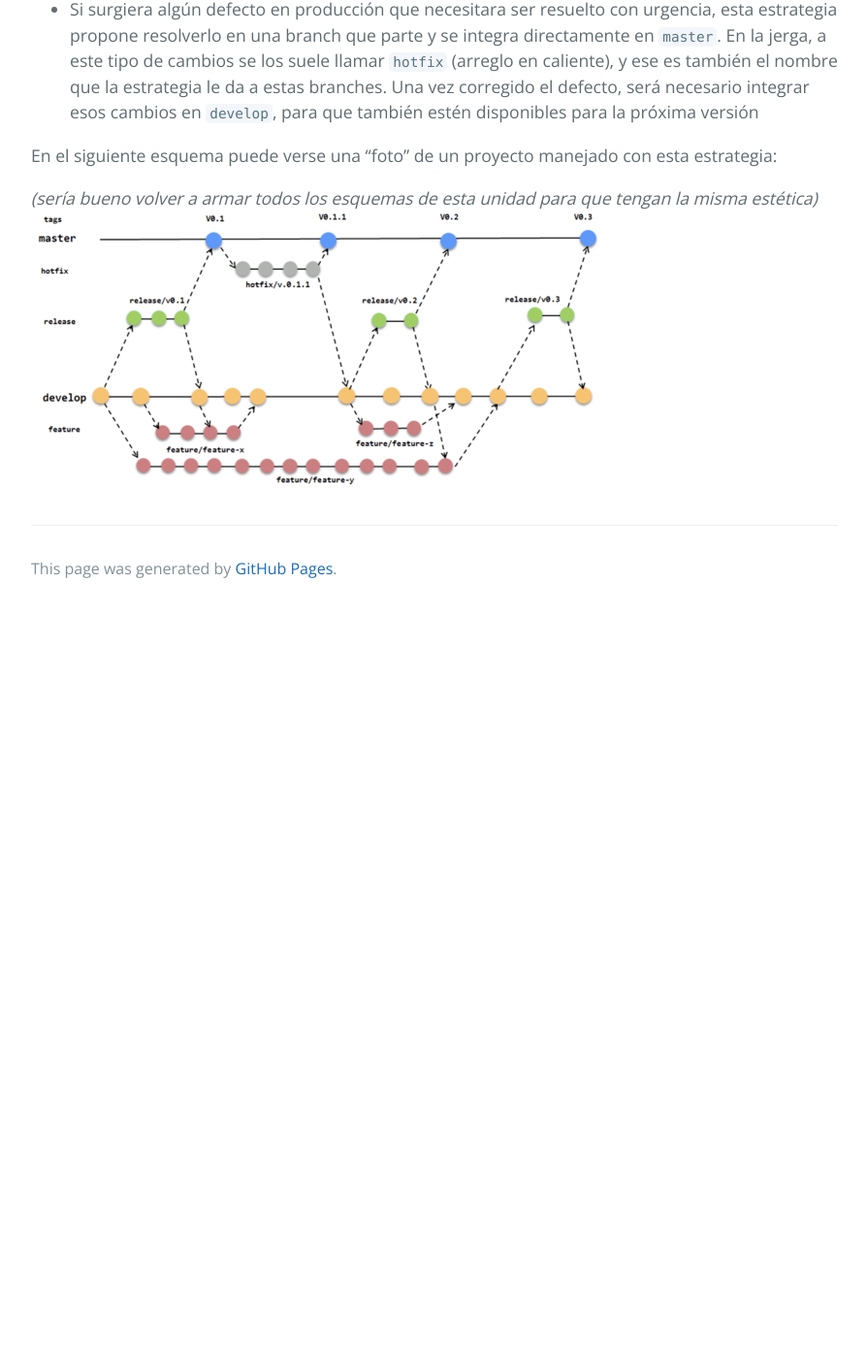
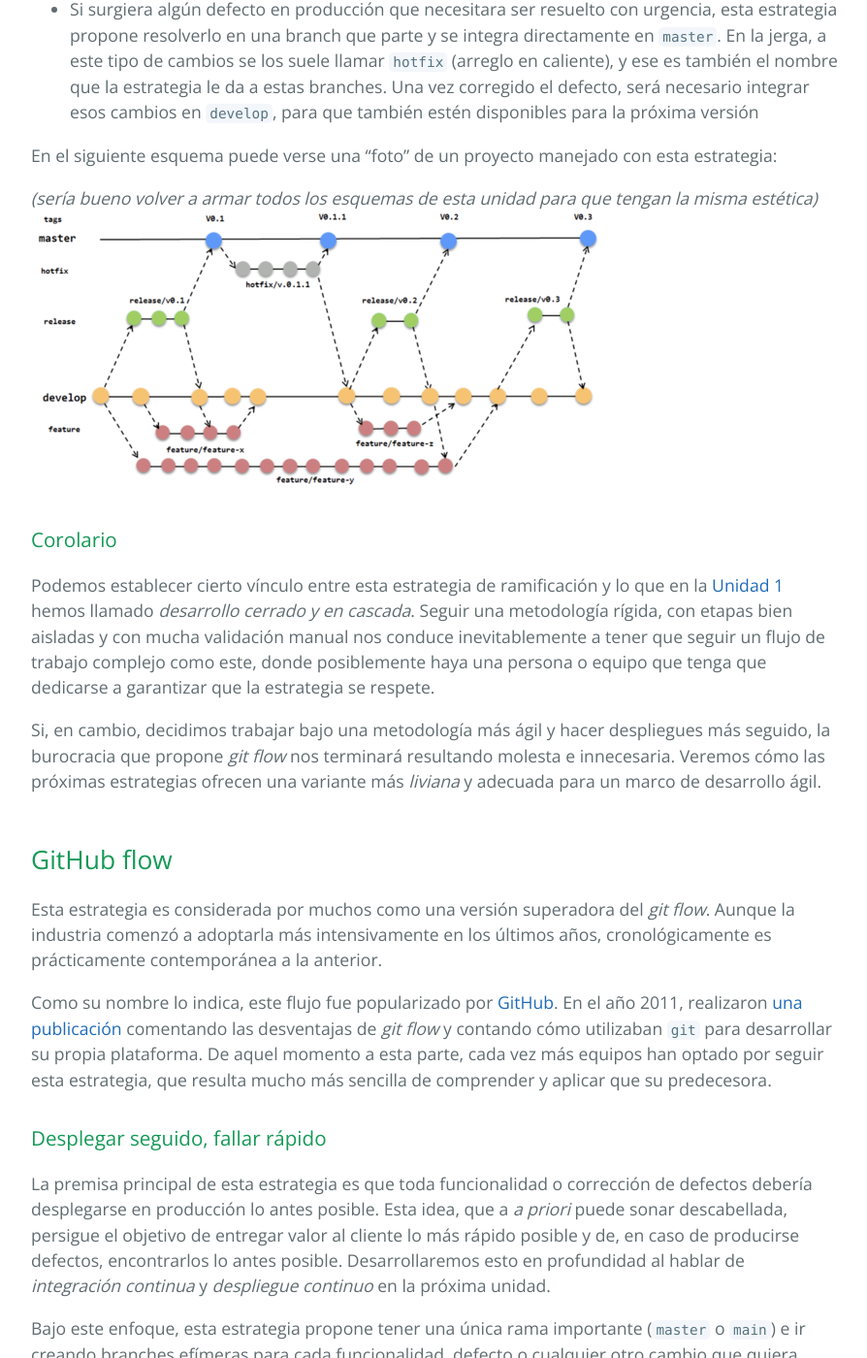
Before and after one commit to clombardi/design-thinking, a Jekyll site: the page built from git-branch/estrategias-branching.md, in a window 1280 px wide and 1400 px high, scrolled down 1757 px. Shown: the whole window at 97% size, without its empty margins (192-1086 px from the left). Built offline with Jekyll 4.4.1, drawn with Linux system fonts in a browser that asks for light colours; our own code applies the rules of GitHub Pages for plain Markdown files; before the commit the page ends 2387 px from its top, so only the background shows below that; some of the changed text lies outside the part shown.

Commit message:
unidad 6 - github flow

```diff
--- a/git-branch/estrategias-branching.md
+++ b/git-branch/estrategias-branching.md
@@ -33,3 +33,36 @@ En el siguiente esquema puede verse una "foto" de un proyecto manejado con esta
 
 _(sería bueno volver a armar todos los esquemas de esta unidad para que tengan la misma estética)_
 ![Git flow](images/git-flow.png)
+
+### Corolario
+
+Podemos establecer cierto vínculo entre esta estrategia de ramificación y lo que en la [Unidad 1](../programacion-a-desarrollo/ciclo-de-vida) hemos llamado _desarrollo cerrado y en cascada_. Seguir una metodología rígida, con etapas bien aisladas y con mucha validación manual nos conduce inevitablemente a tener que seguir un flujo de trabajo complejo como este, donde posiblemente haya una persona o equipo que tenga que dedicarse a garantizar que la estrategia se respete.
+
+Si, en cambio, decidimos trabajar bajo una metodología más ágil y hacer despliegues más seguido, la burocracia que propone _git flow_ nos terminará resultando molesta e innecesaria. Veremos cómo las próximas estrategias ofrecen una variante más _liviana_ y adecuada para un marco de desarrollo ágil.
+
+## GitHub flow
+
+Esta estrategia es considerada por muchos como una versión superadora del _git flow_. Aunque la industria comenzó a adoptarla más intensivamente en los últimos años, cronológicamente es prácticamente contemporánea a la anterior.
+
+Como su nombre lo indica, este flujo fue popularizado por [GitHub](https://github.com/). En el año 2011, realizaron [una publicación](http://scottchacon.com/2011/08/31/github-flow.html) comentando las desventajas de _git flow_ y contando cómo utilizaban `git` para desarrollar su propia plataforma. De aquel momento a esta parte, cada vez más equipos han optado por seguir esta estrategia, que resulta mucho más sencilla de comprender y aplicar que su predecesora.
+
+### Desplegar seguido, fallar rápido
+
+La premisa principal de esta estrategia es que toda funcionalidad o corrección de defectos debería desplegarse en producción lo antes posible. Esta idea, que a _a priori_ puede sonar descabellada, persigue el objetivo de entregar valor al cliente lo más rápido posible y de, en caso de producirse defectos, encontrarlos lo antes posible. Desarrollaremos esto en profundidad al hablar de _integración continua_ y _despliegue continuo_ en la próxima unidad.
+
+Bajo este enfoque, esta estrategia propone tener una única rama importante (`master` o `main`) e ir creando branches efímeras para cada funcionalidad, defecto o cualquier otro cambio que quiera introducirse en el código. A grandes rasgos, el flujo quedaría así:
+
+* Al comenzar una nueva funcionalidad, un desarrollador crea una nueva branch partiendo de `master`. Se espera que el nombre de esta branch sea representativo del problema que resuelve, por ejemplo: `fix-missing-headers-error` o `new-login-page`.
+* Terminado el trabajo se abre un [pull request](./pull-requests), donde el resto del equipo puede hacer sus comentarios sobre los cambios propuestos. Es muy usual que aquí también se ejecuten una serie de validaciones automatizadas.
+* Una vez que los cambios se aceptan, se integran en la rama `master` - y deberían desplegarse de inmediato.
+
+Al no haber ramas especiales, la "foto" de un proyecto que utiliza _GitHub flow_ se vuelve mucho más sencilla de entender:
+
+_(sería bueno volver a armar todos los esquemas de esta unidad para que tengan la misma estética)_
+![GitHub flow](images/github-flow.png)
+
+### Corolario
+
+Una estrategia simple, pero que aún así aprovecha el poder de las ramas de Git. En este caso no hay un tratamiento especial para las versiones, aunque muchos proyectos combinan este flujo con el sistema de _tags_ que propone _git flow_.
+
+Debe mencionarse también que estos flujos suelen estar sostenidos por herramientas automáticas que intentan impedir que el código defectuoso llegue a producción. Tal como lo mencionamos en la [Unidad 4](../testing/testing.index), en este tipo de proyectos será especialmente necesario contar con un elevado nivel de tests automatizados que garanticen la estabilidad del código.
```
Also changed, not shown: other parts of git-branch/estrategias-branching.md (+1 -1 lines), git-branch/images/github-flow.png (added).
